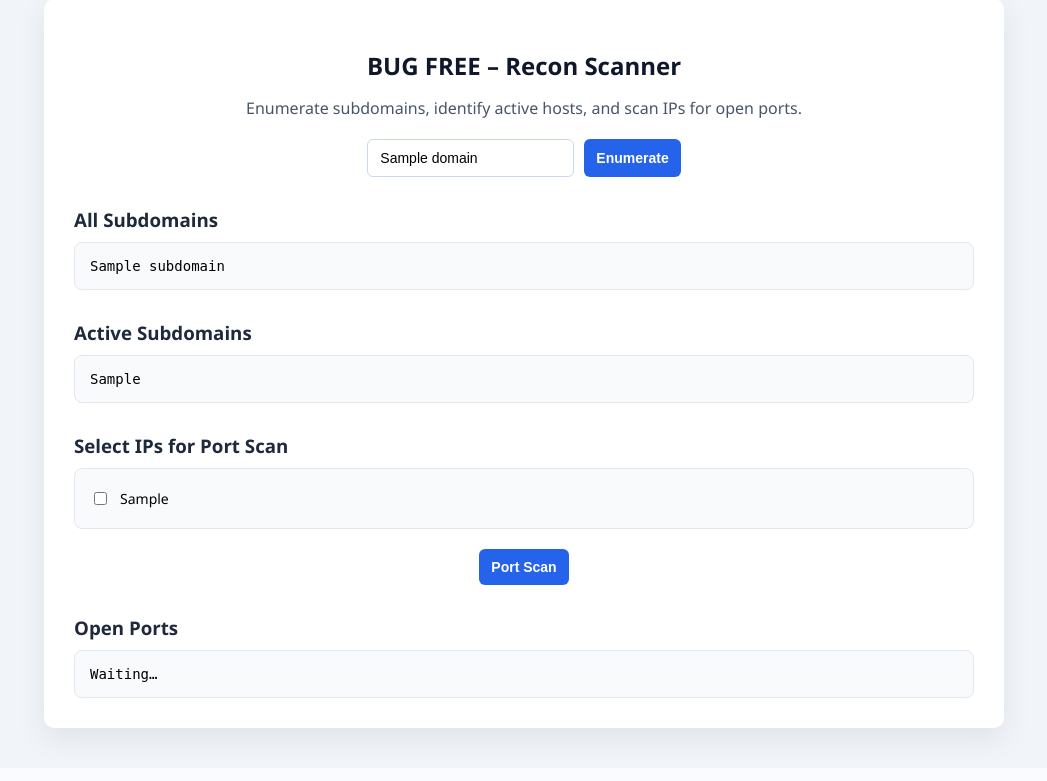
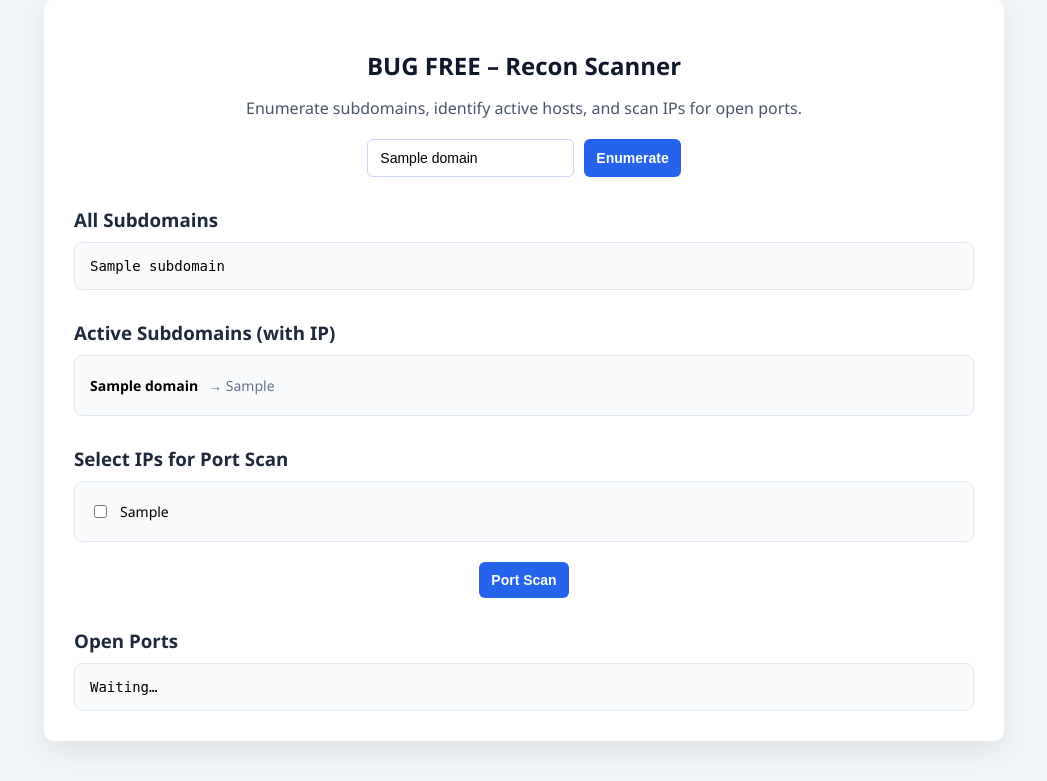
Before and after one commit to SPYDER46/DNS-and-Port-Scanner-, a Flask app: template templates/index.html in a window 1280 px wide. Shown: the part 41-822 px from the top of the page, without its empty margins (116-1163 px from the left). Before the commit the page ends 791 px from the top, so only its background shows below. Run offline with Flask 3, Linux system fonts and the light colour scheme; the template is opened without the code that fills it: most values are stand-ins (such as "Sample title", 1, 10 or a date in 2020).

Commit message:
IP added

```diff
--- a/app.py
+++ b/app.py
@@ -93,27 +93,33 @@ def background_port_scan(ips):
 def index():
     domain = ""
     all_subdomains = []
-    active_subdomains = []
+    active_hosts = []
     ip_list = set()
 
     if request.method == "POST":
-        domain = request.form.get("domain")
+        domain = request.form.get("domain", "").strip()
         log(f"Domain submitted: {domain}")
 
-        all_subdomains = run_subfinder(domain)
+        if domain:
+            # 1️⃣ Run subfinder
+            all_subdomains = run_subfinder(domain)
 
-        for sub in all_subdomains:
-            ips = get_ips(sub)
-            if ips:
-                active_subdomains.append(sub)
-                for ip in ips:
-                    ip_list.add(ip)
+            # 2️⃣ Resolve IPs and bind domain → IP
+            for sub in all_subdomains:
+                ips = get_ips(sub)
+                if ips:
+                    active_hosts.append({
+                        "domain": sub,
+                        "ips": ips
+                    })
+                    for ip in ips:
+                        ip_list.add(ip)
 
     return render_template(
         "index.html",
         domain=domain,
         all_subdomains=all_subdomains,
-        active_subdomains=active_subdomains,
+        active_hosts=active_hosts,
         ip_list=sorted(ip_list),
         scan_running=SCAN_STATE["running"]
     )
--- a/requirements.txt
+++ b/requirements.txt
@@ -1,2 +1,3 @@
-Flask==3.0.0
-dnspython==2.6.1
+Flask
+dnspython
+requests
--- a/templates/index.html
+++ b/templates/index.html
@@ -147,11 +147,20 @@
 {% endfor %}</pre></div>
 {% endif %}
 
-{% if active_subdomains %}
-<h3>Active Subdomains</h3>
-<div class="panel"><pre>{% for s in active_subdomains %}{{ s }}
-{% endfor %}</pre></div>
+{% if active_hosts %}
+<h3>Active Subdomains (with IP)</h3>
+<div class="panel">
+{% for host in active_hosts %}
+    <div class="ip-row">
+        <strong>{{ host.domain }}</strong>
+        <span style="color:#64748b;">
+            → {{ host.ips | join(", ") }}
+        </span>
+    </div>
+{% endfor %}
+</div>
 {% endif %}
+
 
 {% if ip_list %}
 <h3>Select IPs for Port Scan</h3>
```
